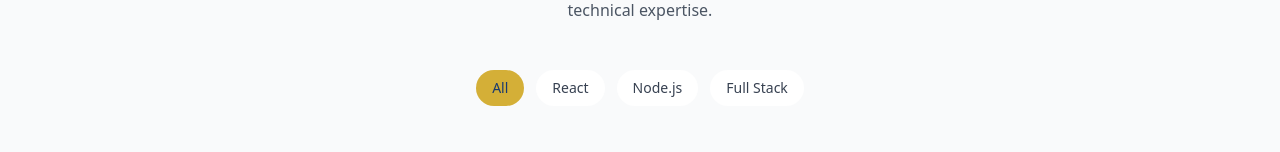
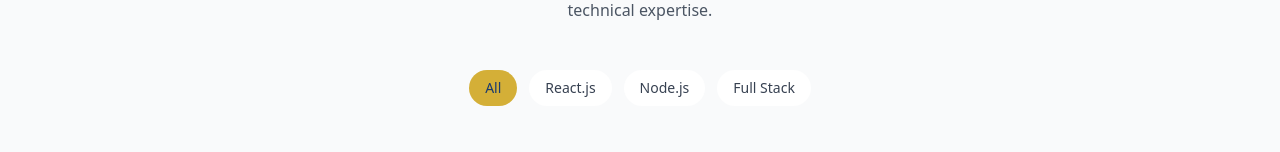
Before and after one commit to farhanparru/-My-Portfolio, a React (Create React App) app: page / in a window 1280 px wide. Shown: the part 706-858 px from the top of the page. Built offline with nearby package versions, Linux system fonts and the light colour scheme.

Commit message:
new text

```diff
--- a/src/components/Projects.jsx
+++ b/src/components/Projects.jsx
@@ -14,7 +14,7 @@ const projectsData = [
   shortTitle: "Sevenscape", // For mobile view
   description:
     "Facility management company website with service showcase and contact system",
-  tags: ["React", "Tailwind CSS", "Responsive","Node.js","MongoDB","Express.js"],
+  tags: ["React.js", "Tailwind CSS", "Responsive","Node.js","MongoDB","Express.js","Vercel"],
   image: sevensc, // Direct image reference
   github: {
     frontend: "https://github.com/farhanparru/SevenscapeGeneralContracting-LLC.git",
@@ -29,7 +29,7 @@ const projectsData = [
     description:
       "Official corporate website for IT solutions provider featuring service showcases, client portals, and interactive tech demonstrations. Implemented smooth animations and responsive layouts to enhance user engagement.",
     tags: [
-      "React",
+      "React.js",
       "Tailwind CSS",
       "Framer Motion",
       "GSAP",
@@ -44,7 +44,7 @@ const projectsData = [
     title: "Emirates Gold DMCC",
     description:
       "A premium gold trading platform featuring real-time market data visualization, secure user authentication, and responsive trading dashboards. Designed to enhance customer engagement with intuitive navigation and seamless cross-device experience.",
-    tags: ["React.js", "Framer Motion", "Tailwind CSS", "Firebase", "Chart.js"],
+    tags: ["React.js", "Framer Motion", "Tailwind CSS", "Firebase", "Chart.js","Vercel"],
     image: emirates,
     github: "https://github.com/farhanparru/EmiratesGoldKSD.git",
     live: "https://emirates-gold-ksd-aflw.vercel.app/",
@@ -116,7 +116,7 @@ const Projects = () => {
   const [activeFilter, setActiveFilter] = useState("All");
   const [animateCard, setAnimateCard] = useState({ y: 0, opacity: 1 });
 
-  const filters = ["All", "React", "Node.js", "Full Stack"];
+  const filters = ["All", "React.js", "Node.js", "Full Stack"];
 
   const handleFilter = (item) => {
     setActiveFilter(item);
```
